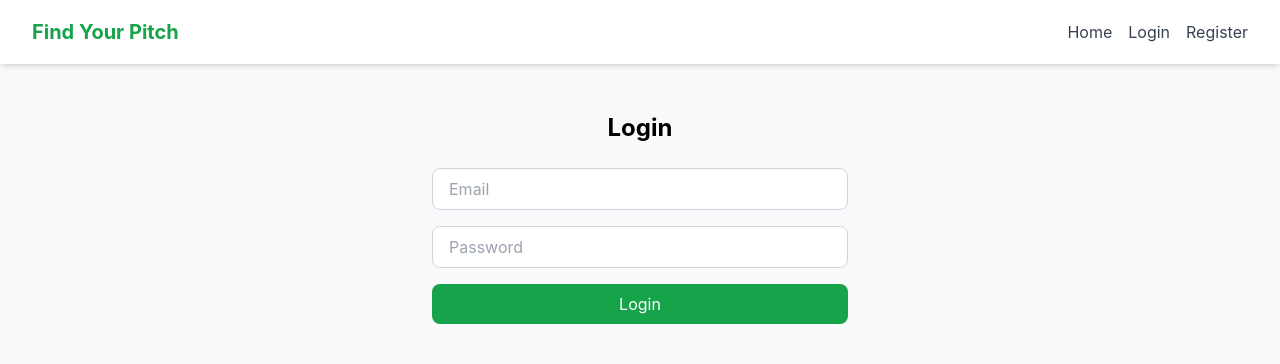
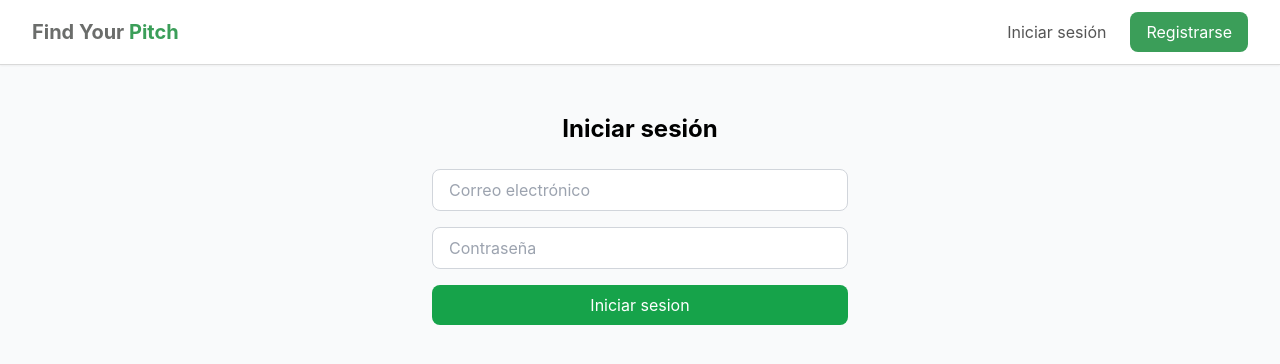
Before and after one commit to orlaa24adDEV/find-your-pitch, a React (Vite) app in the folder frontend/: page /login in a window 1280 px wide. Shown: the top 364 px of the page. Built offline with nearby package versions, Linux system fonts and the light colour scheme; no server answers.

Commit message:
feat: add NavBar, home, login and register restyle, add usefield hook

```diff
--- a/frontend/src/components/Navbar.tsx
+++ b/frontend/src/components/Navbar.tsx
@@ -5,32 +5,43 @@ const Navbar = () => {
   const { isAuthenticated, logout } = useAuth();
 
   return (
-    <nav className="bg-white shadow-md">
+    <nav className="bg-white shadow-sm border-b border-ink-100">
       <div className="max-w-7xl mx-auto px-4 sm:px-6 lg:px-8">
         <div className="flex justify-between h-16 items-center">
-          <Link to="/" className="text-xl font-bold text-green-600">
-            Find Your Pitch
+          <Link to="/" className="text-xl font-bold">
+            <span className="text-ink">Find </span>
+            <span className="text-ink">Your </span>
+            <span className="text-pitch">Pitch</span>
           </Link>
-          <div className="flex gap-4">
-            <Link to="/" className="text-gray-700 hover:text-green-600">
-              Home
-            </Link>
+          <div className="flex items-center gap-6">
             {isAuthenticated ? (
               <>
-                <Link to="/dashboard" className="text-gray-700 hover:text-green-600">
-                  Dashboard
+                <Link
+                  to="/dashboard"
+                  className="text-ink-600 hover:text-pitch transition-colors duration-200"
+                >
+                  Mis reservas
                 </Link>
-                <button onClick={logout} className="text-red-500 hover:text-red-700">
-                  Logout
+                <button
+                  onClick={logout}
+                  className="text-red-500 hover:text-red-600 transition-colors duration-200"
+                >
+                  Cerrar sesión
                 </button>
               </>
             ) : (
               <>
-                <Link to="/login" className="text-gray-700 hover:text-green-600">
-                  Login
+                <Link
+                  to="/login"
+                  className="text-ink-600 hover:text-pitch transition-colors duration-200"
+                >
+                  Iniciar sesión
                 </Link>
-                <Link to="/register" className="text-gray-700 hover:text-green-600">
-                  Register
+                <Link
+                  to="/register"
+                  className="bg-pitch text-white px-4 py-2 rounded-lg hover:bg-pitch-600 transition-colors duration-200"
+                >
+                  Registrarse
                 </Link>
               </>
             )}
--- /dev/null
+++ b/frontend/src/hooks/useFields.ts
@@ -0,0 +1,41 @@
+import { useState, useEffect, useCallback } from "react";
+import { Field } from "../interfaces/Field";
+import { getFields, searchFields } from "../services/fields.service";
+
+export const useFields = () => {
+  const [fields, setFields] = useState<Field[]>([]);
+  const [loading, setLoading] = useState(true);
+  const [error, setError] = useState<string | null>(null);
+
+  const fetchFields = useCallback(async () => {
+    setLoading(true);
+    setError(null);
+    try {
+      const data = await getFields();
+      setFields(data);
+    } catch {
+      setError("Error al cargar los campos");
+    } finally {
+      setLoading(false);
+    }
+  }, []);
+
+  const search = useCallback(async (q: string) => {
+    setLoading(true);
+    setError(null);
+    try {
+      const data = q.trim() ? await searchFields(q) : await getFields();
+      setFields(data);
+    } catch {
+      setError("Error al buscar campos");
+    } finally {
+      setLoading(false);
+    }
+  }, []);
+
+  useEffect(() => {
+    fetchFields();
+  }, [fetchFields]);
+
+  return { fields, loading, error, search };
+};
--- a/frontend/src/pages/Home.tsx
+++ b/frontend/src/pages/Home.tsx
@@ -1,21 +1,105 @@
+import { useState, useEffect } from "react";
+import { useNavigate } from "react-router-dom";
+import { useFields } from "../hooks/useFields";
+import Card from "../components/ui/Card";
+import Input from "../components/ui/Input";
+import Button from "../components/ui/Button";
+
 const Home = () => {
+  const { fields, loading, error, search } = useFields();
+  const [query, setQuery] = useState("");
+  const navigate = useNavigate();
+
+  useEffect(() => {
+    const timer = setTimeout(() => {
+      search(query);
+    }, 300);
+    return () => clearTimeout(timer);
+  }, [query, search]);
+
   return (
-    <div className="max-w-7xl mx-auto px-4 py-12">
-      <div className="text-center">
-        <h1 className="text-4xl font-bold text-gray-900 mb-4">
-          Find Your Pitch
+    <div className="max-w-7xl mx-auto px-4 py-8">
+      <div className="text-center mb-10">
+        <h1 className="text-4xl font-bold text-ink mb-3">
+          Encuentra tu <span className="text-pitch">Pitch</span>
         </h1>
-        <p className="text-lg text-gray-600 mb-8">
-          Book the best sports fields in your city
+        <p className="text-lg text-ink-600 mb-8">
+          Juega donde quieras, cuando quieras
         </p>
         <div className="max-w-xl mx-auto">
-          <input
-            type="text"
-            placeholder="Search by sport, location..."
-            className="w-full px-4 py-3 border border-gray-300 rounded-lg focus:outline-none focus:ring-2 focus:ring-green-500"
+          <Input
+            placeholder="Buscar por deporte, ubicación..."
+            value={query}
+            onChange={(e) => setQuery(e.target.value)}
           />
         </div>
       </div>
+
+      {error && (
+        <div className="text-center py-8">
+          <p className="text-red-500">{error}</p>
+          <Button variant="outline" onClick={() => search(query)} className="mt-4">
+            Reintentar
+          </Button>
+        </div>
+      )}
+
+      {loading && (
+        <div className="grid grid-cols-1 md:grid-cols-2 lg:grid-cols-3 gap-6">
+          {[1, 2, 3].map((i) => (
+            <Card key={i} className="animate-pulse">
+              <div className="h-40 bg-ink-100 rounded-lg mb-4" />
+              <div className="h-5 bg-ink-100 rounded w-3/4 mb-2" />
+              <div className="h-4 bg-ink-100 rounded w-1/2 mb-2" />
+              <div className="h-4 bg-ink-100 rounded w-1/3" />
+            </Card>
+          ))}
+        </div>
+      )}
+
+      {!loading && !error && fields.length === 0 && (
+        <div className="text-center py-16">
+          <p className="text-ink-600 text-lg">No hay campos disponibles</p>
+        </div>
+      )}
+
+      {!loading && !error && fields.length > 0 && (
+        <div className="grid grid-cols-1 md:grid-cols-2 lg:grid-cols-3 gap-6">
+          {fields.map((field) => (
+            <Card
+              key={field.id}
+              className="hover:shadow-md transition-shadow duration-200 cursor-pointer"
+              onClick={() => navigate(`/fields/${field.id}`)}
+            >
+              <div className="h-40 bg-gradient-to-br from-pitch-100 to-pitch-200 rounded-lg mb-4 flex items-center justify-center">
+                <svg
+                  className="w-12 h-12 text-pitch-400"
+                  fill="none"
+                  stroke="currentColor"
+                  viewBox="0 0 24 24"
+                >
+                  <path
+                    strokeLinecap="round"
+                    strokeLinejoin="round"
+                    strokeWidth={1.5}
+                    d="M4.26 10.147a60.438 60.438 0 0 0-.491 6.347A48.62 48.62 0 0 1 12 20.904a48.62 48.62 0 0 1 8.232-4.41 60.46 60.46 0 0 0-.491-6.347m-15.482 0a50.636 50.636 0 0 0-2.658-.813A59.906 59.906 0 0 1 12 3.493a59.903 59.903 0 0 1 10.399 5.84c-.896.248-1.783.52-2.658.814m-15.482 0A50.717 50.717 0 0 1 12 13.489a50.702 50.702 0 0 1 7.74-3.342"
+                  />
+                </svg>
+              </div>
+              <h3 className="text-lg font-semibold text-ink mb-1">{field.name}</h3>
+              <p className="text-sm text-ink-600 mb-1">
+                {field.sport} &middot; {field.location}
+              </p>
+              <p className="text-pitch font-bold text-lg mb-4">
+                {field.priceHour.toFixed(2)}€ / hora
+              </p>
+              <Button variant="primary" size="sm" className="w-full">
+                Ver detalles
+              </Button>
+            </Card>
+          ))}
+        </div>
+      )}
     </div>
   );
 };
--- a/frontend/src/pages/Login.tsx
+++ b/frontend/src/pages/Login.tsx
@@ -1,23 +1,23 @@
 const Login = () => {
   return (
     <div className="max-w-md mx-auto px-4 py-12">
-      <h1 className="text-2xl font-bold text-center mb-6">Login</h1>
+      <h1 className="text-2xl font-bold text-center mb-6">Iniciar sesión</h1>
       <form className="space-y-4">
         <input
           type="email"
-          placeholder="Email"
+          placeholder="Correo electrónico"
           className="w-full px-4 py-2 border border-gray-300 rounded-lg focus:outline-none focus:ring-2 focus:ring-green-500"
         />
         <input
           type="password"
-          placeholder="Password"
+          placeholder="Contraseña"
           className="w-full px-4 py-2 border border-gray-300 rounded-lg focus:outline-none focus:ring-2 focus:ring-green-500"
         />
         <button
           type="submit"
           className="w-full bg-green-600 text-white py-2 rounded-lg hover:bg-green-700"
         >
-          Login
+          Iniciar sesion
         </button>
       </form>
     </div>
--- a/frontend/src/pages/Register.tsx
+++ b/frontend/src/pages/Register.tsx
@@ -1,28 +1,28 @@
 const Register = () => {
   return (
     <div className="max-w-md mx-auto px-4 py-12">
-      <h1 className="text-2xl font-bold text-center mb-6">Register</h1>
+      <h1 className="text-2xl font-bold text-center mb-6">Registrarse</h1>
       <form className="space-y-4">
         <input
           type="text"
-          placeholder="Name"
+          placeholder="Nombre"
           className="w-full px-4 py-2 border border-gray-300 rounded-lg focus:outline-none focus:ring-2 focus:ring-green-500"
         />
         <input
           type="email"
-          placeholder="Email"
+          placeholder="Correo electrónico"
           className="w-full px-4 py-2 border border-gray-300 rounded-lg focus:outline-none focus:ring-2 focus:ring-green-500"
         />
         <input
           type="password"
-          placeholder="Password"
+          placeholder="Contraseña"
           className="w-full px-4 py-2 border border-gray-300 rounded-lg focus:outline-none focus:ring-2 focus:ring-green-500"
         />
         <button
           type="submit"
           className="w-full bg-green-600 text-white py-2 rounded-lg hover:bg-green-700"
         >
-          Register
+          Registrarse
         </button>
       </form>
     </div>
```
